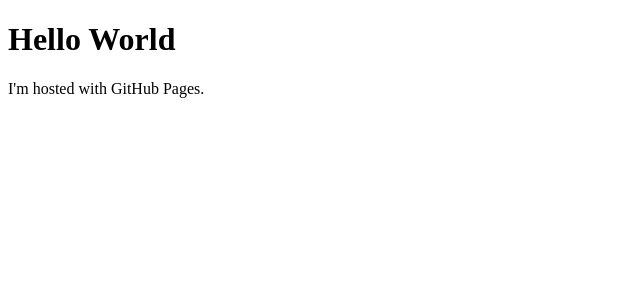
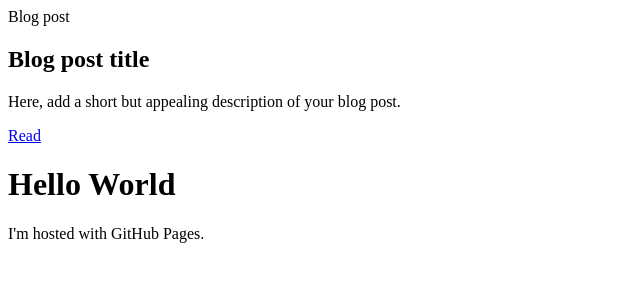
Before and after one commit to hunterpavolic/hunterpavolic.github.io, a plain HTML site: page index.html in a window 1280 px wide. Shown: the whole page, without its empty margins (0-640 px from the left). Drawn offline with Linux system fonts and the light colour scheme.

Commit message:
Update index.html

```diff
--- a/index.html
+++ b/index.html
@@ -1,5 +1,13 @@
 <!DOCTYPE html>
 <html>
+    <div class="button toggle">Blog post</div>
+    <div class="slidedown">
+      <div class="description">
+      <h2>Blog post title</h2>
+      <p>Here, add a short but appealing description of your blog post.</p>
+      <a href="https://medium.com/@hunterp22_23771/more-than-digital-media-and-lights-a3ab693d34bb" class="external-link" target="_blank">Read</a>
+      </div>
+    </div>
 <body>
 <h1>Hello World</h1>
 <p>I'm hosted with GitHub Pages.</p>
```
